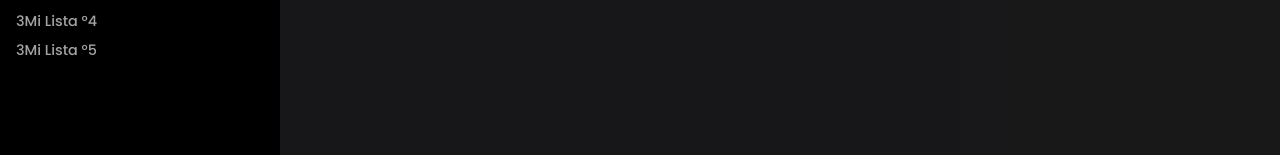
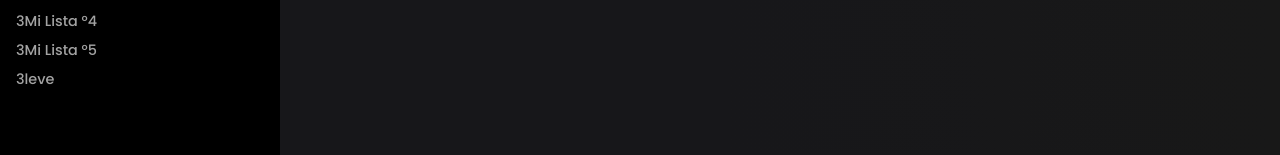
Before and after one commit to alejahndro02/spotify, an Angular app: page / in a window 1280 px wide. Shown: the part 377-532 px from the top of the page. Built offline with nearby package versions, Linux system fonts and the light colour scheme.

Commit message:
Se importa y se inyecta el sevicio se trackService

```diff
--- a/src/app/shared/components/side-bar/side-bar.component.ts
+++ b/src/app/shared/components/side-bar/side-bar.component.ts
@@ -1,3 +1,4 @@
+import { TrackService } from './../../../modules/tracks/services/track.service';
 import { Component, OnInit } from '@angular/core';
 import { Router } from '@angular/router';
 
@@ -13,7 +14,7 @@ mainMenu:{
 } = { defaultOptions:[], accessLink:[] };
 customOptions:Array<any> = [];
 
-  constructor(private router:Router) { }
+  constructor(private router:Router, private trackService:TrackService) { }
 
   ngOnInit(): void {
     this.mainMenu.defaultOptions = [
@@ -68,6 +69,15 @@ customOptions:Array<any> = [];
         rouer:['/']
       },
     ]
+
+    //Esto solo es por cuation delejemplo y demostrar que se pueden importar servicios desde otro punto del proyecto
+    this.trackService.dataTracksRandom$.subscribe(response=>{
+      console.log('=====>', response);
+      this.customOptions.push({
+        name:response[0].name,
+        router:[]
+      })
+    })
   }
 
   //Ese metodo sirve cuando se pasa el metodo atra vez del evento click esta es otra forma de paras los queryParams
```
